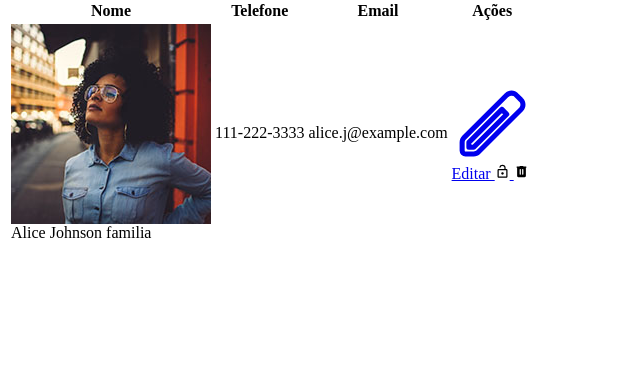
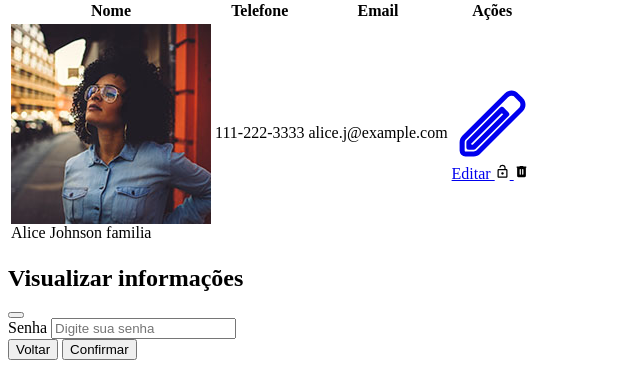
Before and after one commit to DaniSangelo/rs-guard-contact-manager, a PHP site: template src/views/dashboard.view.php in a window 1280 px wide. Shown: the part 1506-1874 px from the top of the page, without its empty margins (0-640 px from the left). Before the commit the page ends 1744 px from the top, so only its background shows below. Run offline with PHP 8.4, Linux system fonts and the light colour scheme; the template is opened without the code that fills it, so the values that code supplies are empty.

Commit message:
feat: show modal on lock-open button click

```diff
--- a/src/views/dashboard.view.php
+++ b/src/views/dashboard.view.php
@@ -90,6 +90,7 @@
 
 ];
 ?>
+<div id="dashboard-content" class="transition-all duration-100">
     <div class="m-10 flex">
         <!-- Side bar -->
         <div class="flex flex-col h-screen p-4 items-center justify-between">
@@ -188,7 +189,7 @@
                 [&::-webkit-scrollbar]:hidden
                 space-y-2
             ">
-                <?php for($i = 65; $i <= 90; $i++): ?>
+                    <?php for ($i = 65; $i <= 90; $i++): ?>
                         <a
                             href="?letter=<?= chr($i) ?>"
                             class="
@@ -248,13 +249,13 @@
                                             <!-- Ações -->
                                             <td class="px-6 py-4 whitespace-nowrap text-right text-sm font-medium">
                                                 <div class="flex items-center gap-4">
-                                                <a href="#" class="outline p-3 rounded-md hover:bg-background-tertiary flex items-center gap-2">
+                                                    <a id="edit" href="#" class="outline p-3 rounded-md hover:bg-background-tertiary flex items-center gap-2">
                                                         <svg xmlns="http://www.w3.org/2000/svg" fill="none" viewBox="0 0 24 24" stroke-width="1.5" stroke="currentColor" class="w-4 h-4">
                                                             <path stroke-linecap="round" stroke-linejoin="round" d="M5 19H6.425L16.2 9.225L14.775 7.8L5 17.575V19ZM4 21C3.71667 21 3.47917 20.9042 3.2875 20.7125C3.09583 20.5208 3 20.2833 3 20V17.575C3 17.3083 3.05 17.0542 3.15 16.8125C3.25 16.5708 3.39167 16.3583 3.575 16.175L16.2 3.575C16.4 3.39167 16.6208 3.25 16.8625 3.15C17.1042 3.05 17.3583 3 17.625 3C17.8917 3 18.15 3.05 18.4 3.15C18.65 3.25 18.8667 3.4 19.05 3.6L20.425 5C20.625 5.18333 20.7708 5.4 20.8625 5.65C20.9542 5.9 21 6.15 21 6.4C21 6.66667 20.9542 6.92083 20.8625 7.1625C20.7708 7.40417 20.625 7.625 20.425 7.825L7.825 20.425C7.64167 20.6083 7.42917 20.75 7.1875 20.85C6.94583 20.95 6.69167 21 6.425 21H4ZM15.475 8.525L14.775 7.8L16.2 9.225L15.475 8.525Z" />
                                                         </svg>
                                                         Editar
                                                     </a>
-                                                <a href="#" class="rounded-lg p-2 outline items-center justify-center hover:fill-accent-brand fill-content-primary">
+                                                    <a id="lock-open" href="#" class="rounded-lg p-2 outline items-center justify-center hover:fill-accent-brand fill-content-primary">
                                                         <svg
                                                             width="15"
                                                             height="15"
@@ -262,7 +263,7 @@
                                                             <path d="M6 22C5.45 22 4.97917 21.8042 4.5875 21.4125C4.19583 21.0208 4 20.55 4 20V10C4 9.45 4.19583 8.97917 4.5875 8.5875C4.97917 8.19583 5.45 8 6 8H15V6C15 5.16667 14.7083 4.45833 14.125 3.875C13.5417 3.29167 12.8333 3 12 3C11.3 3 10.6875 3.2125 10.1625 3.6375C9.6375 4.0625 9.28333 4.59167 9.1 5.225C9.03333 5.45833 8.89583 5.64583 8.6875 5.7875C8.47917 5.92917 8.25 6 8 6C7.71667 6 7.47917 5.90833 7.2875 5.725C7.09583 5.54167 7.025 5.325 7.075 5.075C7.30833 3.925 7.88333 2.95833 8.8 2.175C9.71667 1.39167 10.7833 1 12 1C13.3833 1 14.5625 1.4875 15.5375 2.4625C16.5125 3.4375 17 4.61667 17 6V8H18C18.55 8 19.0208 8.19583 19.4125 8.5875C19.8042 8.97917 20 9.45 20 10V20C20 20.55 19.8042 21.0208 19.4125 21.4125C19.0208 21.8042 18.55 22 18 22H6ZM6 20H18V10H6V20ZM12 17C12.55 17 13.0208 16.8042 13.4125 16.4125C13.8042 16.0208 14 15.55 14 15C14 14.45 13.8042 13.9792 13.4125 13.5875C13.0208 13.1958 12.55 13 12 13C11.45 13 10.9792 13.1958 10.5875 13.5875C10.1958 13.9792 10 14.45 10 15C10 15.55 10.1958 16.0208 10.5875 16.4125C10.9792 16.8042 11.45 17 12 17Z" />
                                                         </svg>
                                                     </a>
-                                                <a href="#" class="rounded-lg p-2 outline items-center justify-center hover:fill-accent-red fill-content-primary">
+                                                    <a id="trash" href="#" class="rounded-lg p-2 outline items-center justify-center hover:fill-accent-red fill-content-primary">
                                                         <svg
                                                             width="15"
                                                             height="15"
@@ -288,3 +289,60 @@
             </div>
         </div>
     </div>
+</div>
+
+<!-- Modal -->
+<div id="password-modal" class="fixed inset-0 flex items-center justify-center bg-black/50 hidden z-50">
+    <div class="bg-background-secondary rounded-xl p-6 w-[400px] shadow-lg relative">
+        <div class="flex justify-between items-center mb-6">
+            <h2 class="text-xl font-bold text-content-primary">Visualizar informações</h2>
+            <button id="close-modal" class="text-content-muted hover:text-content-primary">
+                <svg xmlns="http://www.w3.org/2000/svg" fill="none" viewBox="0 0 24 24" stroke-width="1.5" stroke="currentColor" class="w-6 h-6">
+                    <path stroke-linecap="round" stroke-linejoin="round" d="M6 18L18 6M6 6l12 12" />
+                </svg>
+            </button>
+        </div>
+
+        <div class="mb-6">
+            <label class="block text-sm font-medium text-content-body mb-2">Senha</label>
+            <input id="input-modal-password" type="password" placeholder="Digite sua senha" class="w-full bg-background-tertiary border border-border-primary rounded-lg p-3 text-content-body focus:outline-none focus:border-accent-brand placeholder-content-placeholder">
+        </div>
+
+        <div class="flex justify-end gap-3">
+            <button id="cancel-modal" class="cursor-pointer px-4 py-2 rounded-lg bg-background-tertiary text-content-body hover:bg-background-tertiary/80 transition-colors">Voltar</button>
+            <button type="submit" id="submit-btn-modal" class="cursor-pointer px-4 py-2 rounded-lg bg-accent-brand text-content-inverse font-bold hover:bg-accent-brand/90 transition-colors">Confirmar</button>
+        </div>
+    </div>
+</div>
+
+<script>
+    const modal = document.getElementById('password-modal');
+    const inputModalPassword = document.getElementById('input-modal-password');
+    const dashboardContent = document.getElementById('dashboard-content');
+    const closeBtn = document.getElementById('close-modal');
+    const submitBtnModal = document.getElementById('submit-btn-modal');
+    const cancelBtn = document.getElementById('cancel-modal');
+    const openBtns = document.querySelectorAll('[id="lock-open"]');
+
+    function openModal(e) {
+        e.preventDefault();
+        modal.classList.remove('hidden');
+        dashboardContent.classList.add('blur-sm');
+    }
+
+    function closeModal() {
+        modal.classList.add('hidden');
+        inputModalPassword.value = '';
+        dashboardContent.classList.remove('blur-sm');
+    }
+
+    openBtns.forEach(btn => btn.addEventListener('click', openModal));
+    closeBtn.addEventListener('click', closeModal);
+    cancelBtn.addEventListener('click', closeModal);
+
+    modal.addEventListener('click', (e) => {
+        if (e.target === modal) {
+            closeModal();
+        }
+    });
+</script>
```
Lines whose indentation alone changed are shown as unchanged.
